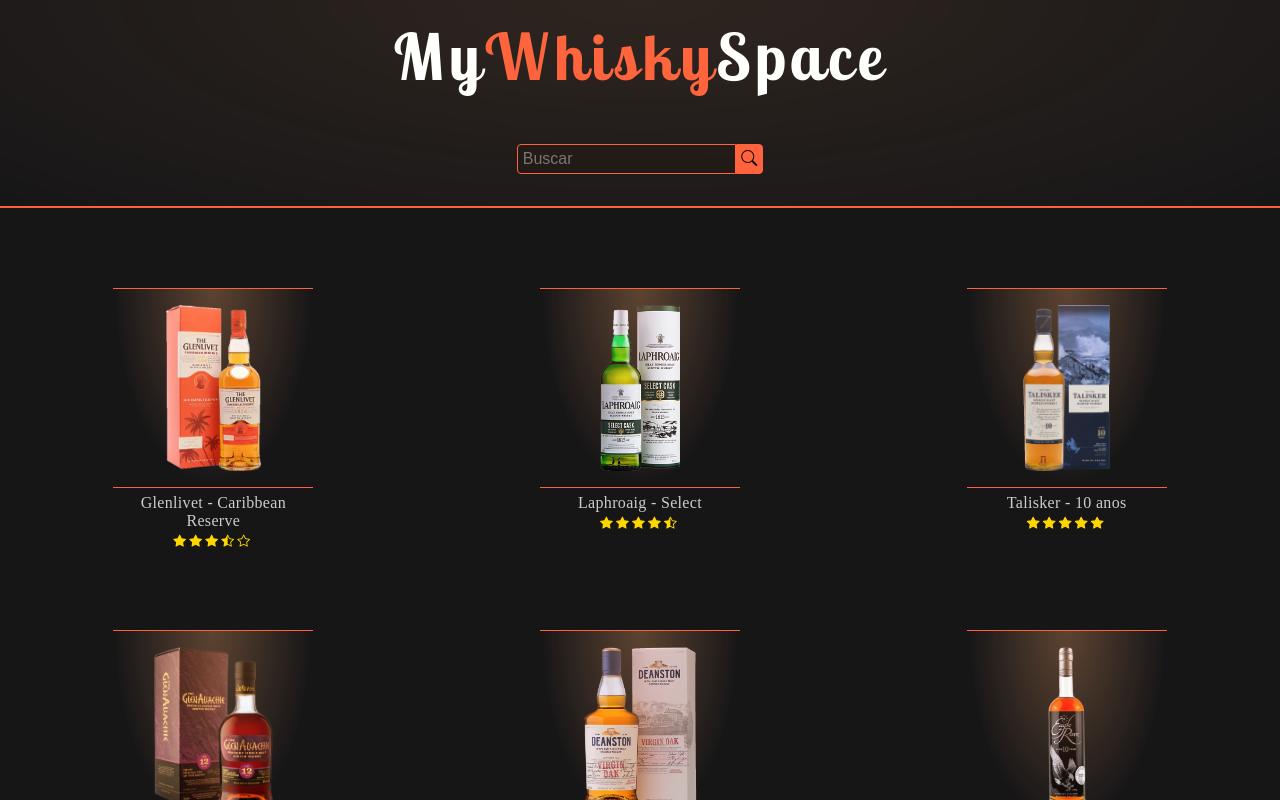
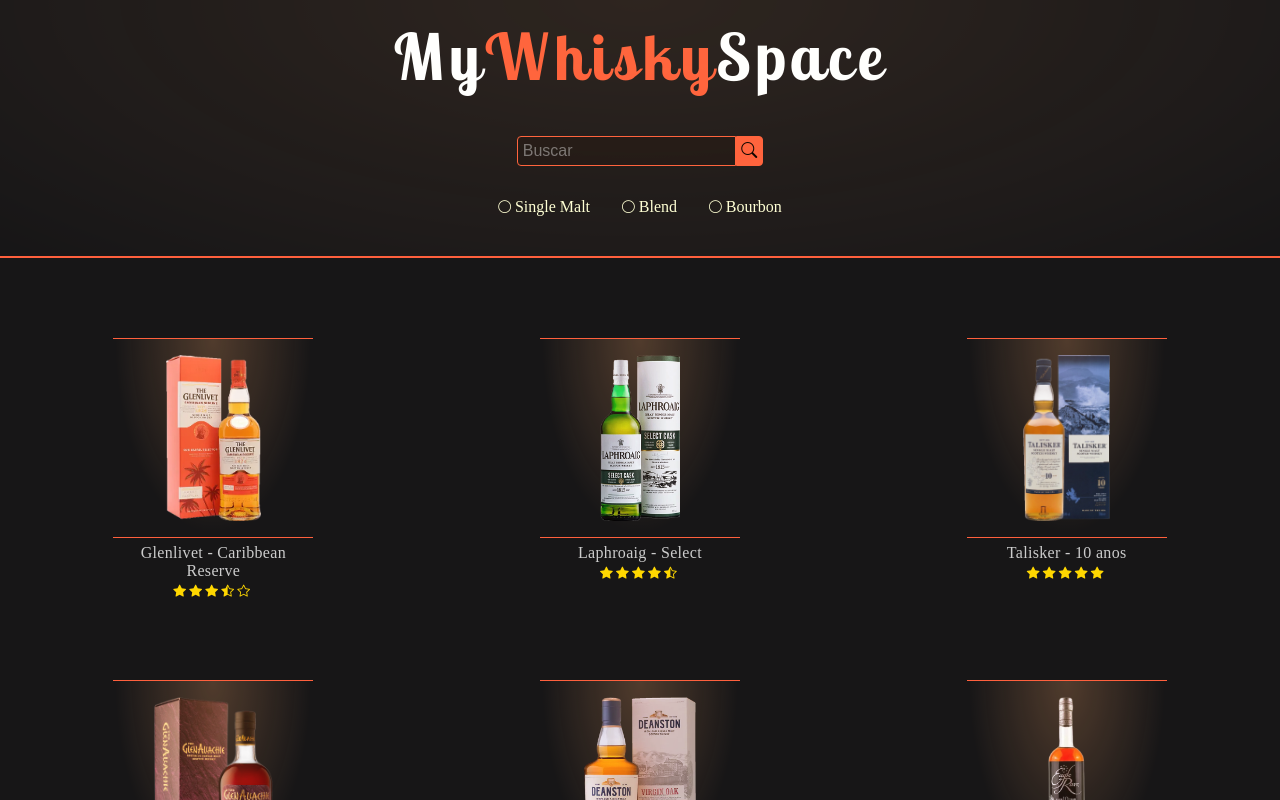
Before and after one commit to benhurk/WhiskyLogged, a React (Vite) app: page / in a window 1280 px wide. Shown: the top 800 px of the page. Built offline with nearby package versions, Linux system fonts and the light colour scheme; a web font is replaced by a local one.

Commit message:
Home page header options

```diff
--- /dev/null
+++ b/src/contexts/FilterContext.jsx
@@ -0,0 +1,13 @@
+import { createContext, useState } from "react";
+
+export const FilterContext = createContext();
+
+export const FilterProvider = ({ children }) => {
+    const [typeFilter, setTypeFilter] = useState('');
+
+    const handleTypeSelect = (e) => {   setTypeFilter(e.target.value);  }
+
+    return (
+        <FilterContext.Provider value={{typeFilter, handleTypeSelect}}>{children}</FilterContext.Provider>
+    )
+}
--- a/src/pages/Home/components/PageCatalog/index.jsx
+++ b/src/pages/Home/components/PageCatalog/index.jsx
@@ -1,17 +1,28 @@
 import './styles.scss';
 import { useContext } from 'react';
 
+import { ProductContext } from '../../../../contexts/ProductContext';
+import { SearchContext } from '../../../../contexts/SearchContext';
+import { FilterContext } from '../../../../contexts/FilterContext';
+
 import { renderStarRatings } from '../../../../scripts/renderStarRatings';
-import { ProductContext } from '../../../../contexts/ProductContext';
+import { filterItems } from '../../../../scripts/filterItems';
 
 export default function PageCatalog() {
-    const {products, currentProduct, selectProduct} = useContext(ProductContext);
+    const {products, selectProduct} = useContext(ProductContext);
+    const {searchFor} = useContext(SearchContext);
+    const {typeFilter} = useContext(FilterContext);
+
+    const searchedProducts = filterItems(products, searchFor, typeFilter);
 
     return (
         <section className='page_catalog'>
-            <ul className='page_catalog__products'>
+            {
+                searchedProducts.length > 0
+                ?
+                <ul className='page_catalog__products'>
                 {
-                    products.map(item => (
+                    searchedProducts.map(item => (
                         <li key={item.name} data-name={item.name} className='page_catalog__products-card' onClick={selectProduct}>
                             <div className='page_catalog__products-card_img'>
                                 <img src={item.img} alt={item.name} />
@@ -25,7 +36,10 @@
                         </li>
                     ))
                 }
-            </ul>
+                </ul>
+                :
+                <span className='page_catalog__products-none'>Busca não encontrada.</span>
+            }
         </section>
     )
 }
--- a/src/pages/Home/components/PageCatalog/styles.scss
+++ b/src/pages/Home/components/PageCatalog/styles.scss
@@ -1,4 +1,7 @@
 .page_catalog {
+    text-align: center;
+    padding-bottom: 5rem;
+
     &__products {
         display: grid;
         grid-template-columns: 1fr 1fr 1fr;
@@ -31,13 +34,13 @@
                     background: radial-gradient(ellipse at top, var(--theme-color) 0%, transparent 70%);
                     filter: brightness(180%);
                     mix-blend-mode: lighten;
-                    opacity: .3;
+                    opacity: .25;
                     transition: all 0.3s ease-in-out;
                 }
 
                 &:hover {
                     &::before {
-                        opacity: .45;
+                        opacity: .4;
                     }
                 }
 
@@ -73,5 +76,10 @@
                 }
             }
         }
+
+        &-none {
+            opacity: .75;
+            font-style: oblique;
+        }
     }
 }
--- a/src/pages/Home/containers/HeaderContent/index.jsx
+++ b/src/pages/Home/containers/HeaderContent/index.jsx
@@ -3,11 +3,19 @@
 import SearchInput from "../../../../components/SearchInput";
 
 export default function HeaderContent() {
+
     return (
         <div className="container">
-            <form className="header_search">
-                <SearchInput icon={'bi bi-search'} />
-            </form>
+            <section className='header__options'>
+                <form className='header__options-search'>
+                        <SearchInput icon={'bi bi-search'} />
+                </form>
+                <ul className='header__options-type'>
+                    <li className='header__options-type_item'><i className="bi bi-circle"></i> Single Malt</li>
+                    <li className='header__options-type_item'><i className="bi bi-circle"></i> Blend</li>
+                    <li className='header__options-type_item'><i className="bi bi-circle"></i> Bourbon</li>
+                </ul>
+            </section>
         </div>
     )
 }
--- a/src/pages/Home/containers/HeaderContent/styles.scss
+++ b/src/pages/Home/containers/HeaderContent/styles.scss
@@ -1,5 +1,35 @@
-.header_search {
-    display: flex;
-    justify-content: center;
-    padding: 2rem;
+.header {
+    &__options {
+        padding-bottom: 2.5rem;
+        padding-top: 1.5rem;
+        text-align: center;
+
+        &-search {
+            display: inline-block;
+            margin-bottom: 2rem;
+        }
+
+        &-type {
+            display: flex;
+            justify-content: center;
+            gap: 2rem;
+            color: whitesmoke;
+
+            .bi {
+                pointer-events: none;
+                font-size: 0.8rem;
+            }
+
+            &_item {
+                cursor: pointer;
+                color: var(--theme-color);
+                filter: brightness(350%);
+                transition: color 0.3s ease-in-out;
+
+                &:hover {
+                    color: whitesmoke;
+                }
+            }
+        }
+    }
 }
--- a/src/pages/Home/index.jsx
+++ b/src/pages/Home/index.jsx
@@ -1,10 +1,13 @@
 import Header from "../../components/Header";
 import HeaderContent from "./containers/HeaderContent";
 import PageCatalog from "./components/PageCatalog";
+import { SearchProvider } from "../../contexts/SearchContext";
+import { FilterProvider } from "../../contexts/FilterContext";
 
 export default function HomePage() {
     return (
         <>
+            <FilterProvider>
                 <Header>
                     <HeaderContent />
                 </Header>
@@ -13,6 +16,7 @@
                         <PageCatalog />
                     </div>
                 </main>
+            </FilterProvider>
         </>
     )
 }
--- a/src/pages/Product/components/HeaderCatalog/index.jsx
+++ b/src/pages/Product/components/HeaderCatalog/index.jsx
@@ -3,18 +3,19 @@
 
 import { ProductContext } from '../../../../contexts/ProductContext';
 import { SearchContext } from '../../../../contexts/SearchContext';
+import { FilterContext } from '../../../../contexts/FilterContext';
+
+import { filterItems } from '../../../../scripts/filterItems';
 
 import SearchInput from '../../../../components/SearchInput';
 
 export default function HeaderCatalog() {
     const {products, currentProduct, selectProduct} = useContext(ProductContext);
     const {searchFor, setSearchFor} = useContext(SearchContext);
+    const {typeFilter, handleTypeSelect} = useContext(FilterContext);
 
-    const [typeFilter, setTypeFilter] = useState('');
     const inputRef = useRef();
     const wraperRef = useRef();
-
-    const handleTypeSelect = (e) => {   setTypeFilter(e.target.value);  }
 
     const handleScrollClick = (e) => {
         const el = e.target;
@@ -33,9 +34,7 @@
 
     const productTypes = [...new Set(products.map(item => item.type))]
 
-    const searchedProducts = products.filter(item => {
-        return item.name.toLowerCase().includes(searchFor.toLowerCase()) && item.type.includes(typeFilter);
-    })
+    const searchedProducts = filterItems(products, searchFor, typeFilter);
 
     return (
         <div className='header_catalog'>
--- /dev/null
+++ b/src/scripts/filterItems.js
@@ -0,0 +1,5 @@
+export const filterItems = (products, searchFor, typeFilter) => {
+    return products.filter(item => {
+        return item.name.toLowerCase().includes(searchFor.toLowerCase()) && item.type.includes(typeFilter);
+    })
+}
```
Also changed, not shown: src/assets/icons/Scotland.svg (added), src/assets/icons/USA.svg (added). Lines whose indentation alone changed are shown as unchanged.
